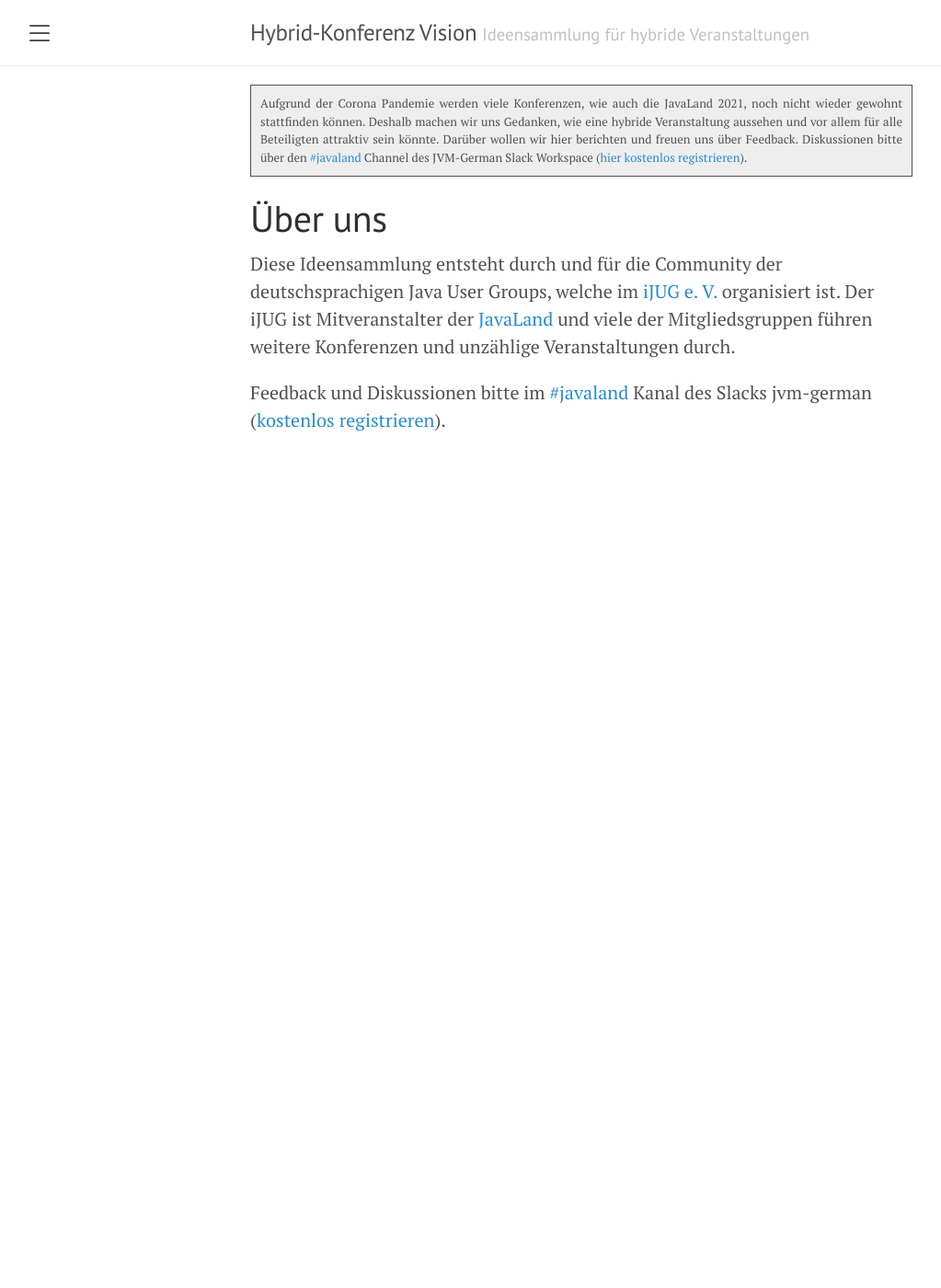
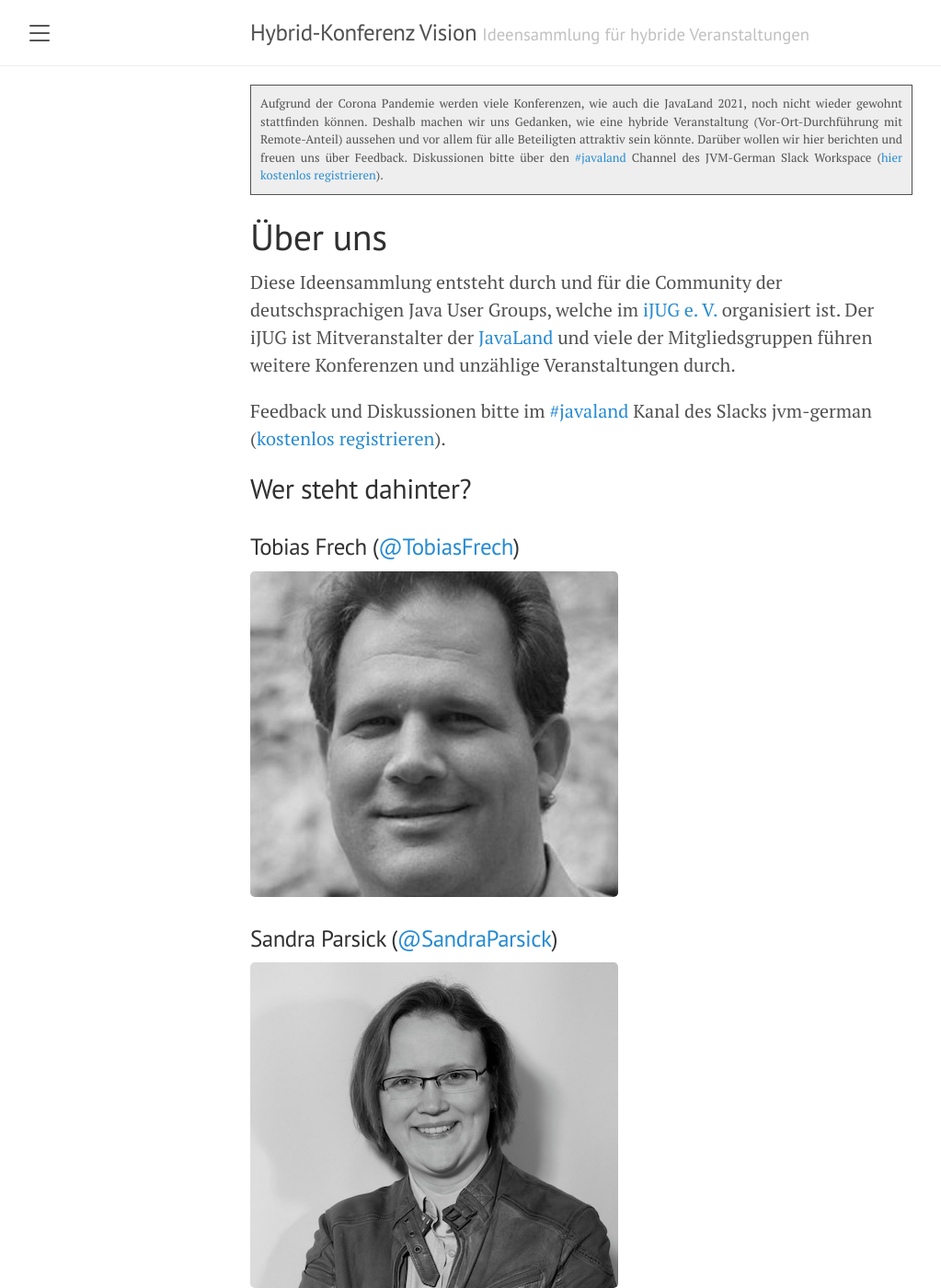
Before and after one commit to CyberLandConf/blog, a Jekyll site: the page built from about.md, in a window 1280 px wide and 1400 px high. Shown: the whole window at 92% size, without its empty margins (8-1031 px from the left). Built offline with Jekyll 4.4.1, drawn with Linux system fonts in a browser that asks for light colours; some of the changed text lies outside the part shown.

Commit message:
letzte änderungen vor veröffentlichung

```diff
--- a/_config.yml
+++ b/_config.yml
@@ -1,7 +1,8 @@
 # Setup
 title:               Hybrid-Konferenz Vision
 tagline:             'Ideensammlung für hybride Veranstaltungen'
-description:         'Aufgrund der Corona Pandemie werden viele Konferenzen, wie auch die JavaLand 2021, noch nicht wieder gewohnt stattfinden können. Deshalb machen wir uns Gedanken, wie eine hybride Veranstaltung aussehen und vor allem für alle Beteiligten attraktiv sein könnte. Darüber wollen wir hier berichten und freuen uns über Feedback. Diskussionen bitte über den <a href="https://jvm-german.slack.com/archives/C4H2WGBL4">#javaland</a> Channel des JVM-German Slack Workspace (<a href="https://slackin-jvm-german.herokuapp.com/">hier kostenlos registrieren</a>).'
+description:         'Aufgrund der Corona Pandemie werden viele Konferenzen, wie auch die JavaLand 2021, noch nicht wieder gewohnt stattfinden können. Deshalb machen wir uns Gedanken, wie eine hybride Veranstaltung (Vor-Ort-Durchführung mit Remote-Anteil) aussehen und vor allem für alle Beteiligten attraktiv sein könnte. Darüber wollen wir hier berichten und freuen uns über Feedback. Diskussionen bitte über den <a href="https://jvm-german.slack.com/archives/C4H2WGBL4">#javaland</a> Channel des JVM-German Slack Workspace (<a href="https://slackin-jvm-german.herokuapp.com/">hier kostenlos registrieren</a>).'
+comments:         'Kommentare bitte über den <a href="https://jvm-german.slack.com/archives/C4H2WGBL4">#javaland</a> Channel des JVM-German Slack Workspace (<a href="https://slackin-jvm-german.herokuapp.com/">hier kostenlos registrieren</a>).'
 url:                 ''
 baseurl:             ''
 paginate:            5
@@ -22,13 +23,16 @@ slack:
 # About/contact
 author:
   - name:            Tobias Frech
-    url:             https://twitter.com/TobiasFrech
+    image:           tobias-frech
+    twitter:         TobiasFrech
     email:           tobias@frech.info
   - name:            Sandra Parsick
-    url:             https://twitter.com/SandraParsick
+    image:           sandra-parsick
+    twitter:         SandraParsick
     email:           mail@sandra-parsick.de
   - name:            Falk Sippach
-    url:             https://twitter.com/sippsack
+    image:           falk-sippach
+    twitter:         sippsack
     email:           falk@jug-da.de
 
 # Gems
--- a/_layouts/default.html
+++ b/_layouts/default.html
@@ -21,7 +21,7 @@
 
       <div class="container content">
         <div class="vision-info">
-          {{ site.description   }}
+          {{ site.description }}
         </div>
         {{ content }}
       </div>
--- a/_layouts/post.html
+++ b/_layouts/post.html
@@ -6,6 +6,9 @@ layout: default
   <h1 class="post-title">{{ page.title }}</h1>
   <span class="post-date">{{ page.date | date: "%d.%m.%Y" }}</span>
   {{ content }}
+  <div class="vision-info">
+    {{ site.comments }}
+  </div>
 </div>
 
 {% if site.related_posts.size >= 1 %}
--- a/about.md
+++ b/about.md
@@ -6,3 +6,10 @@ title: Über uns
 Diese Ideensammlung entsteht durch und für die Community der deutschsprachigen Java User Groups, welche im [iJUG e. V.]({{ site.ijug.web }}) organisiert ist. Der iJUG ist Mitveranstalter der [JavaLand]({{ site.javaland.web }}) und viele der Mitgliedsgruppen führen weitere Konferenzen und unzählige Veranstaltungen durch.
 
 Feedback und Diskussionen bitte im [#javaland]({{ site.slack.javaland }}) Kanal des Slacks jvm-german ([kostenlos registrieren]({{ site.slack.register }})).
+
+## Wer steht dahinter?
+
+{% for author in site.author %}
+###  {{ author.name }} {% if author.twitter %}([@{{ author.twitter }}](https://twitter.com/{{ author.twitter }})){% endif %}
+<img src="/public/images/{{author.image}}.png" class="pic" />
+{% endfor %}
--- a/index.html
+++ b/index.html
@@ -15,6 +15,11 @@ title: Home
     <span class="post-date">{{ post.date | date: "%d.%m.%Y" }}</span>
 
     {{ post.content }}
+
+    <div class="vision-info">
+      {{ site.comments }}
+    </div>
+
   </div>
   {% endfor %}
 </div>
```
Also changed, not shown: 404.md (+2 -2 lines), _drafts/ideen.md (+6 -0 lines), _posts/2020-06-01-Die-Planungen-beginnen.md (deleted, +0 -16 lines), _posts/2020-06-24-Die-Planungen-beginnen.md (added, +16 -0 lines), public/images/falk-sippach.png (added), public/images/sandra-parsick.png (added), public/images/tobias-frech.png (added).
